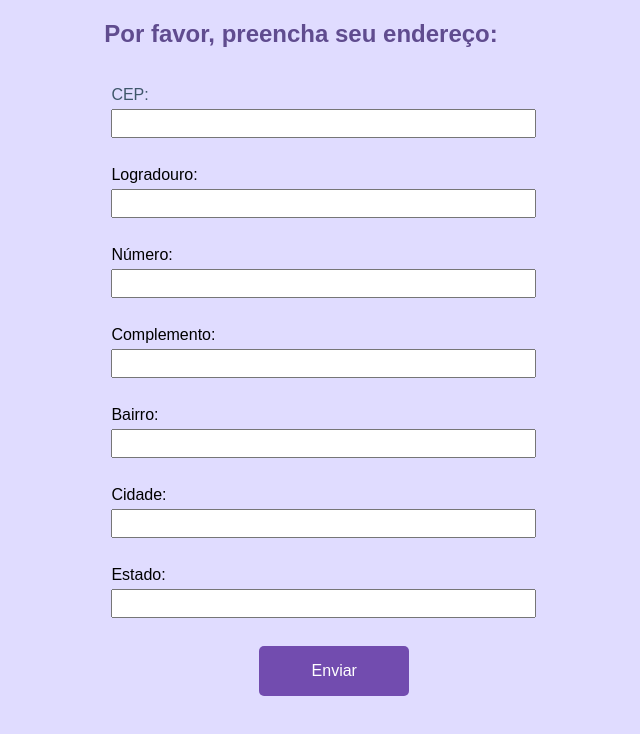
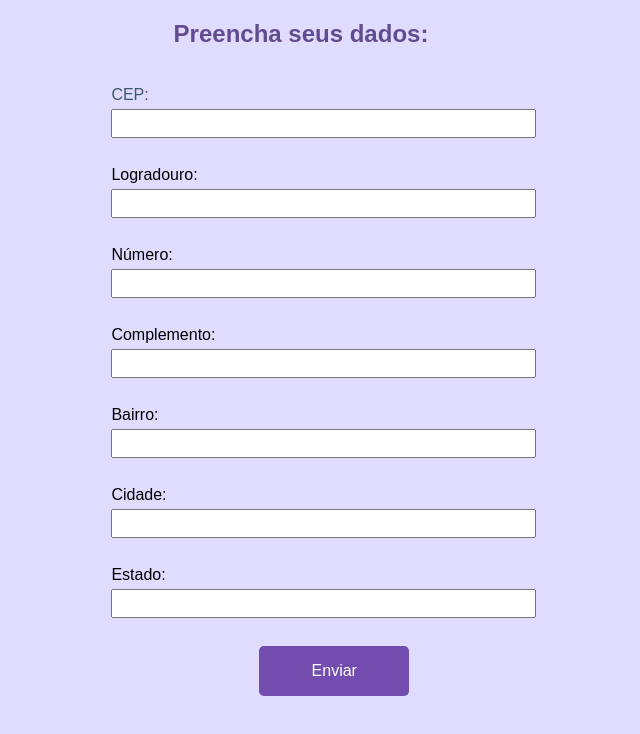
Before and after one commit to geovanards/local_api_endereco, a plain HTML site: page index.html in a window 1280 px wide. Shown: the whole page, without its empty margins (339-979 px from the left). Drawn offline with Linux system fonts and the light colour scheme.

Commit message:
formulario

```diff
--- a/index.html
+++ b/index.html
@@ -4,7 +4,7 @@
     <meta charset="UTF-8">
     <meta http-equiv="X-UA-Compatible" content="IE=edge">
     <meta name="viewport" content="width=device-width, initial-scale=1.0">
-    <title>Preenchimento</title>
+    <title>Formulário</title>
     <link rel="stylesheet" href="style.css">
 
 </head>
@@ -54,7 +54,7 @@
 </style>
 <body>
 
-        <h2 class="p1" > Por favor, preencha seu endereço:</h2>
+        <h2 class="p1" > Preencha seus dados:</h2>
     <br>
         <form action="#" method="post">
 
```
